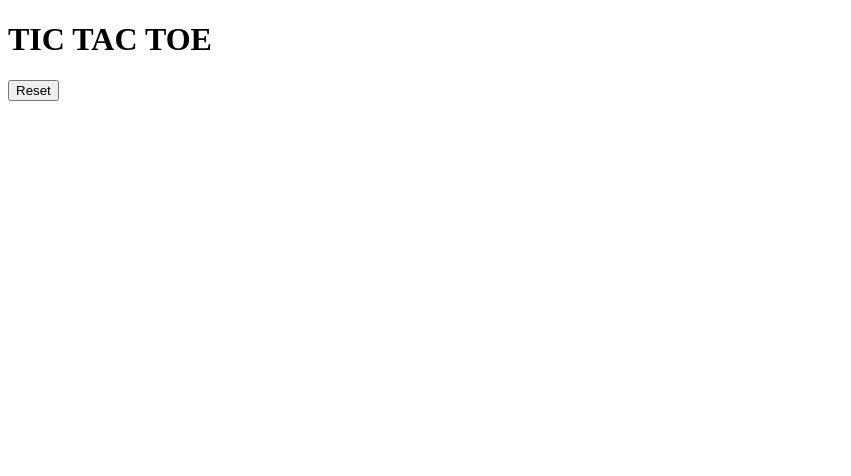
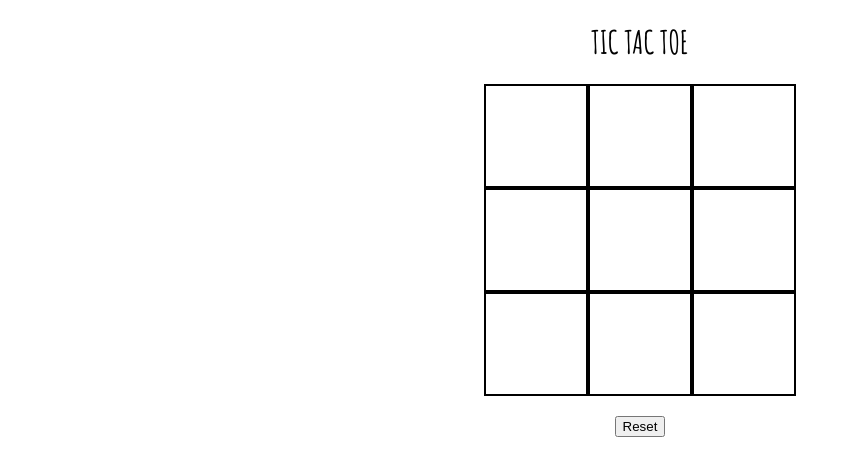
Before and after one commit to AhmedASlaibi/tic-tac-toe, a plain HTML site: page index.html in a window 1280 px wide. Shown: the whole page, without its empty margins (0-851 px from the left). Drawn offline with Linux system fonts and the light colour scheme.

Commit message:
css added

```diff
--- a/index.html
+++ b/index.html
@@ -4,7 +4,8 @@
     <meta charset="UTF-8">
     <meta http-equiv="X-UA-Compatible" content="IE=edge">
     <meta name="viewport" content="width=device-width, initial-scale=1.0">
-    <title>Document</title>
+    <title>Tic Tac Toe</title>
+    <link rel="stylesheet" href="styles/main.css">
 </head>
 <body>
     <h1>TIC TAC TOE</h1>
--- a/styles/main.css
+++ b/styles/main.css
@@ -0,0 +1,25 @@
+@import url('https://fonts.googleapis.com/css2?family=Amatic+SC:wght@700&display=swap');
+
+body {
+    text-align: center;
+    align-items: center;
+    font-family: 'Amatic SC', cursive;
+}
+
+.cell {
+    width: 100px;
+    height: 100px;
+    border: 2px solid;
+}
+
+.gameBoard {
+    display:flex;
+    flex-wrap: wrap;
+    width: 400px;
+    justify-content: center;
+    margin: auto;
+}
+
+.btn {
+    margin-top: 20px;
+}
```
